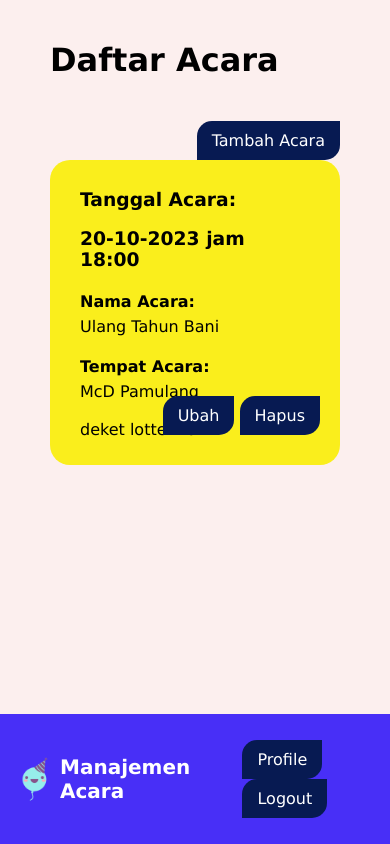
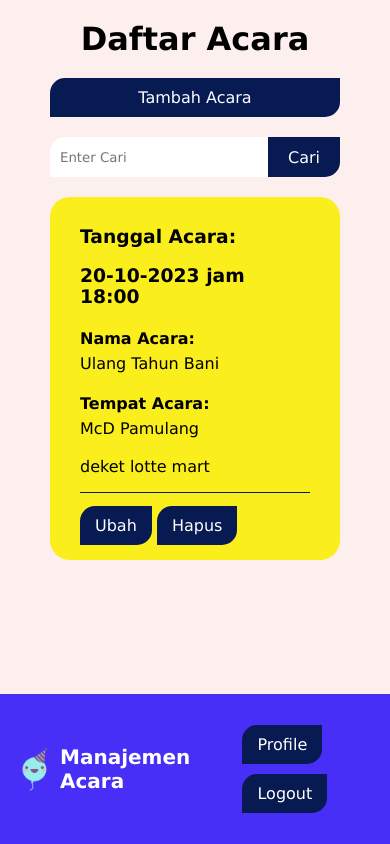
Before and after one commit to hako-975/manajemen_acara, a PHP site: page / in a window 390 px wide. Run offline with PHP 8.4, Linux system fonts and the light colour scheme; a user stored in the database is signed in; data comes from the database, SQL or seed files in the repository.

Commit message:
Responsive & fitur search

```diff
--- a/index.php
+++ b/index.php
@@ -11,6 +11,16 @@
 
 	$acara = mysqli_query($koneksi, "SELECT * FROM acara WHERE id_user = '$id_user' ORDER BY tanggal_acara ASC");
 
+	if (isset($_POST['btnCari'])) {
+		$cari = $_POST['cari'];
+		$acara = mysqli_query($koneksi, "SELECT * FROM acara INNER JOIN user ON acara.id_user = user.id_user WHERE acara.id_user = '$id_user'
+	        AND user.id_user = '$id_user'
+	        AND (nama_acara LIKE '%$cari%'
+	        OR tanggal_acara LIKE '%$cari%'
+	        OR tempat_acara LIKE '%$cari%')
+			ORDER BY tanggal_acara ASC");
+	}
+
 ?>
 
 <html>
@@ -22,6 +32,16 @@
 	<div class="container">
 		<h1 class="daftar-acara">Daftar Acara</h1>
         <a class="button tambah-acara" href="tambah_acara.php">Tambah Acara</a>
+        <div class="clear">
+        	<form method="post" class="form-cari">
+		  		<input class="input" type="text" id="cari" name="cari" placeholder="Enter Cari" required value="<?= (isset($_POST['cari'])) ? $_POST['cari'] : ''; ?>">
+		  		<button type="submit" class="button align-right" name="btnCari">Cari</button>
+        	</form>
+        	<?php if (isset($_POST['cari'])): ?>
+	        	<h2>Cari: <?= $_POST['cari']; ?></h2>
+	        	<button type="button" onclick="return window.location.href='index.php'" class="button">Reset</button>
+        	<?php endif ?>
+        </div>
 		<?php if (mysqli_num_rows($acara)): ?>
 			<?php foreach ($acara as $data_acara): ?>
 				<div class="card">
@@ -31,10 +51,9 @@
 					<p><?= $data_acara['nama_acara']; ?></p>
 					<h4>Tempat Acara:</h4>
 					<p><?= htmlspecialchars_decode(strip_tags($data_acara['tempat_acara'])); ?></p>
-					<div class="card-button">
-						<a href="ubah_acara.php?id_acara=<?= $data_acara['id_acara']; ?>" class="button">Ubah</a>
-						<a href="hapus_acara.php?id_acara=<?= $data_acara['id_acara']; ?>" onclick="return confirm('Apakah Anda yakin ingin menghapus Acara <?= $data_acara['nama_acara']; ?>?')" class="button">Hapus</a>
-					</div>
+					<hr class="hr">
+					<a href="ubah_acara.php?id_acara=<?= $data_acara['id_acara']; ?>" class="button">Ubah</a>
+					<a href="hapus_acara.php?id_acara=<?= $data_acara['id_acara']; ?>" onclick="return confirm('Apakah Anda yakin ingin menghapus Acara <?= $data_acara['nama_acara']; ?>?')" class="button">Hapus</a>
 				</div>
 			<?php endforeach ?>
 		<?php else: ?>
--- a/login.php
+++ b/login.php
@@ -53,10 +53,10 @@
 			<img src="img/logo.png" alt="Logo">
 		  	<h2 class="title">Form Login</h2>
 		  	<label class="label" for="username">Username</label>
-		  	<input class="input" type="text" id="username" name="username" placeholder="Enter username">
+		  	<input class="input" type="text" id="username" name="username" placeholder="Enter username" required>
 
 		  	<label class="label" for="password">Password</label>
-		  	<input class="input" type="password" id="password" name="password" placeholder="Enter password">
+		  	<input class="input" type="password" id="password" name="password" placeholder="Enter password" required>
 
 		  	<button type="submit" class="button align-right" name="btnLogin">Login</button>
 		</form>
--- a/style.css
+++ b/style.css
@@ -10,7 +10,7 @@ body {
 
 .container {
   padding: 20px 50px;
-  padding-bottom: 100px;
+  padding-bottom: 200px;
 }
 
 .navbar {
@@ -41,7 +41,24 @@ body {
   align-items: center;
 }
 
+.heading-title {
+  text-align: left;
+}
+
+
+@media (max-width: 768px) {
+  .heading-title {
+    text-align: center;
+
+  }
+
+  .navbar-title {
+    font-size: 5px;
+  }
+}
+
 @media (max-width: 992px) {
+
   .navbar-title {
     font-size: 20px;
   }
@@ -71,6 +88,8 @@ body {
 }
 
 .button {
+  margin-top: 5px;
+  margin-bottom: 5px;
   display: inline-block;
   padding: 10px 15px;
   background-color: #071a52;
@@ -140,6 +159,7 @@ body {
   background-color: #faee1c;
   padding: 10px 30px;
   border-radius: 20px;
+  margin-top: 20px;
   margin-bottom: 20px;
 }
 
@@ -165,6 +185,21 @@ body {
 }
 
 @media (max-width: 768px) {
+  .daftar-acara {
+    float: none;
+    display: block;
+    margin: 0 auto;
+    text-align: center;
+  }
+
+  .tambah-acara {
+    float: none;
+    display: block;
+    margin: 0 auto;
+    text-align: center;
+    margin-top: 20px;
+  }
+
   .card-button {
     position: absolute;
     top: auto;
@@ -185,3 +220,38 @@ body {
   clear: both;
   text-align: left;
 }
+
+.hr {
+  border: none;
+  border-bottom: 1px solid #071a52;
+}
+
+.clear {
+  clear: both;
+}
+
+.form-cari {
+  margin-top: 20px;
+  margin-bottom: 20px;
+  display: flex;
+  justify-content: center;
+}
+
+.form-cari input {
+  border: none;
+  border-radius: 15px 0 0 0;
+  height: 40px;
+  margin: 0;
+  padding: 10px;
+}
+
+.form-cari button {
+  background-color: #071a52;
+  border: none;
+  color: white;
+  font-size: 16px;
+  border-radius: 0 0 15px 0;
+  height: 40px;
+  margin: 0;
+  padding: 10px 20px;
+}
--- a/tambah_acara.php
+++ b/tambah_acara.php
@@ -43,7 +43,7 @@
 </head>
 <body>
 	<div class="container">
-		<h1>Tambah Acara</h1>
+		<h1 class="heading-title">Tambah Acara</h1>
 		<form method="post" class="form form-left">
 		  	<label class="label" for="nama_acara">Nama Acara</label>
 		  	<input class="input" type="text" id="nama_acara" name="nama_acara" placeholder="Enter Nama Acara" required>
--- a/ubah_acara.php
+++ b/ubah_acara.php
@@ -70,7 +70,7 @@
 </head>
 <body>
 	<div class="container">
-		<h1>Ubah Acara - <?= $data_acara['nama_acara']; ?></h1>
+		<h1 class="heading-title">Ubah Acara - <?= $data_acara['nama_acara']; ?></h1>
 		<form method="post" class="form form-left">
 		  	<label class="label" for="nama_acara">Nama Acara</label>
 		  	<input class="input" type="text" id="nama_acara" name="nama_acara" placeholder="Enter Nama Acara" value="<?= $data_acara['nama_acara']; ?>" required>
```
Also changed, not shown: registrasi.php (+4 -4 lines).
